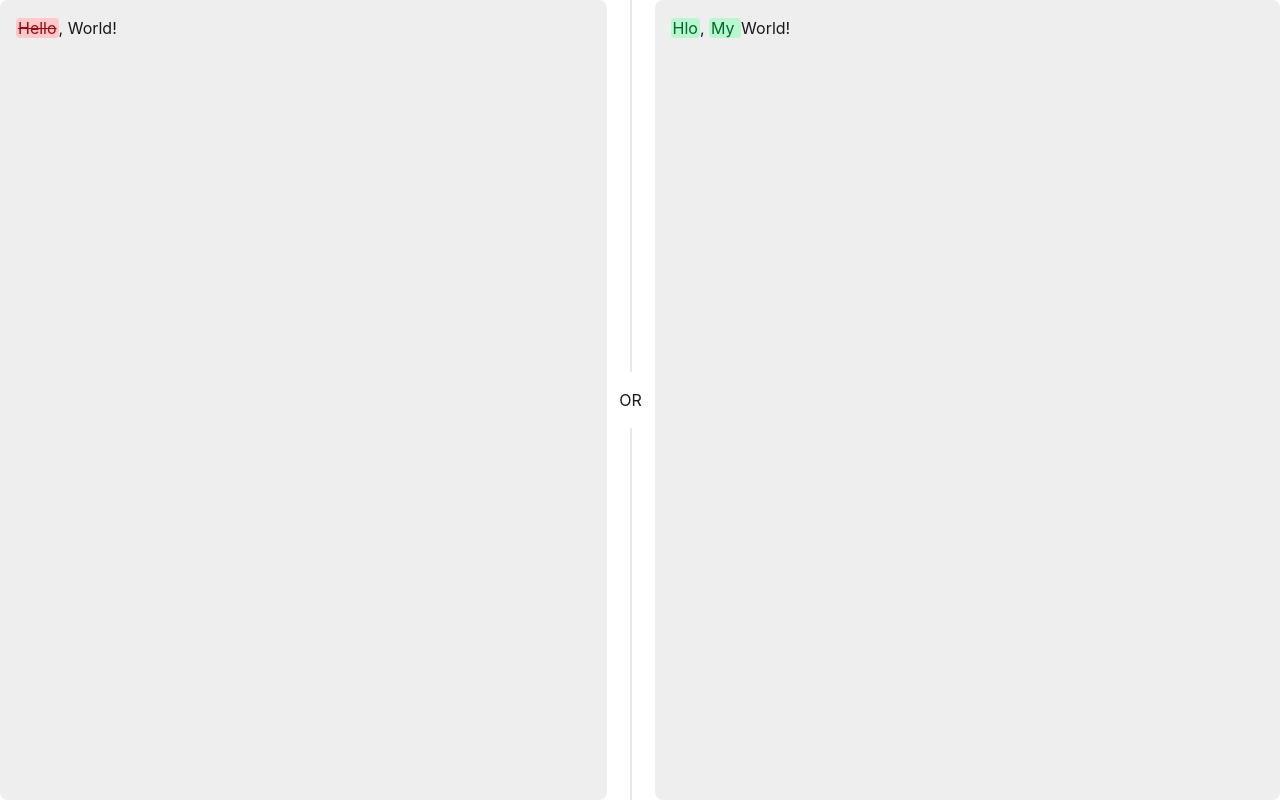
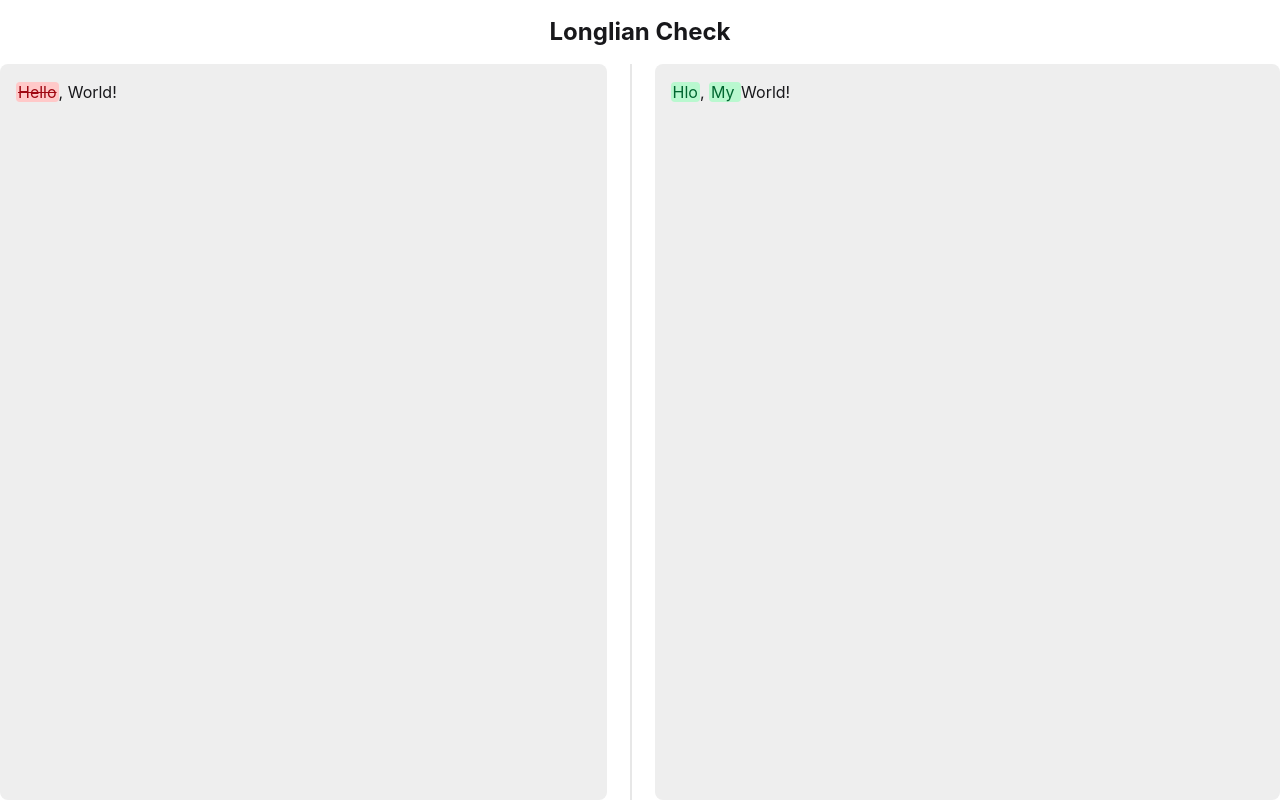
Before and after one commit to longlian-online/longlian-check-frontend, a SvelteKit app: page / in a window 1280 px wide. Built offline with nearby package versions, Linux system fonts and the light colour scheme.

Commit message:
feat: 布局调整，添加标题

```diff
--- a/src/routes/+page.svelte
+++ b/src/routes/+page.svelte
@@ -1,7 +1,7 @@
 <script lang="ts">
 	import '../app.css';
 	import { raw_text, check_text } from '$lib';
-	import { diffChars, diffWords } from 'diff';
+	import { diffWords } from 'diff';
 
 	type Change = { value: string; added?: boolean; removed?: boolean };
 
@@ -9,24 +9,29 @@
 	console.log(diffResult);
 </script>
 
-<div class="flex h-screen w-full">
+<div class="flex h-screen w-full flex-col">
+	<div class="flex-none p-4">
+		<h1 class="text-center text-2xl font-bold">Longlian Check</h1>
+	</div>
+	<div class="flex flex-1">
 		<div class="bg-base-300 rounded-box grow place-items-start p-4">
 			{#each diffResult as part}
 				{#if part.removed}
-				<span class="bg-red-200 text-red-800 line-through rounded px-0.5">{part.value}</span>
+					<span class="rounded bg-red-200 px-0.5 text-red-800 line-through">{part.value}</span>
 				{:else if !part.added}
 					<span>{part.value}</span>
 				{/if}
 			{/each}
 		</div>
-	<div class="divider divider-horizontal">OR</div>
-	<div class="bg-base-300 rounded-box grow place-items-start p-4 overflow-auto">
+		<div class="divider divider-horizontal"></div>
+		<div class="bg-base-300 rounded-box grow place-items-start overflow-auto p-4">
 			{#each diffResult as part}
 				{#if part.added}
-				<span class="bg-green-200 text-green-800 rounded px-0.5">{part.value}</span>
+					<span class="rounded bg-green-200 px-0.5 text-green-800">{part.value}</span>
 				{:else if !part.removed}
 					<span>{part.value}</span>
 				{/if}
 			{/each}
 		</div>
 	</div>
+</div>
```
Lines whose indentation alone changed are shown as unchanged.
